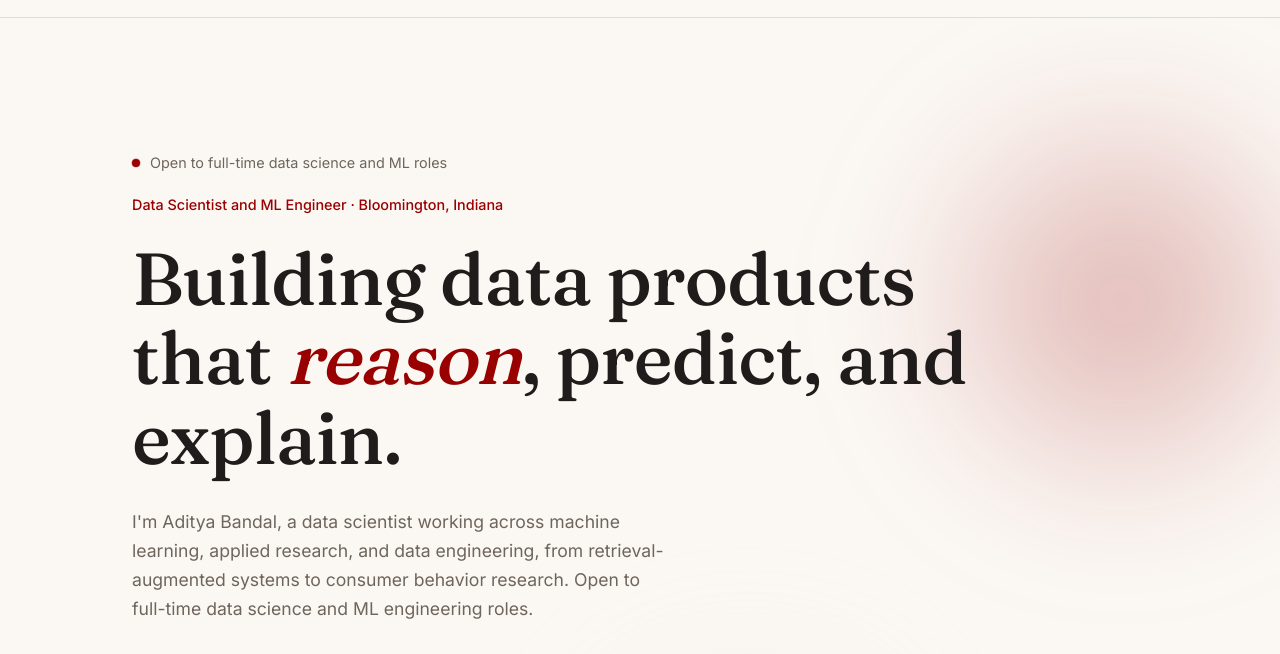
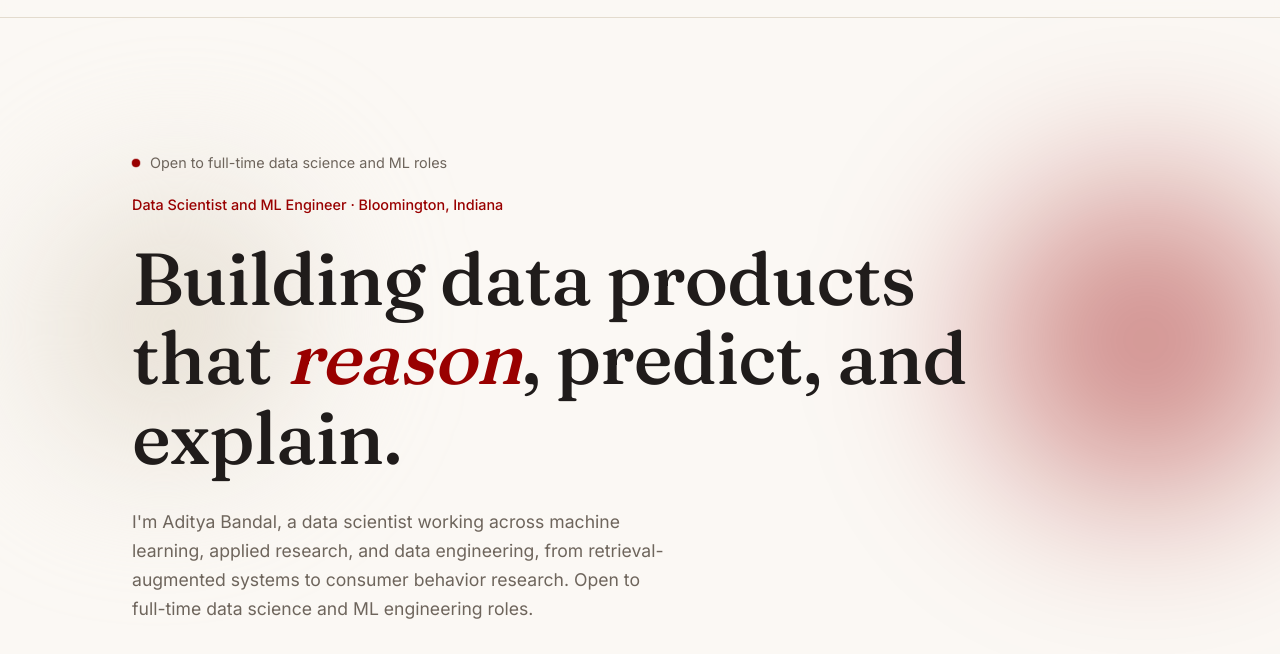
Before and after one commit to adityabandal21/adityabandal21.github.io, a plain HTML site: page index.html in a window 1280 px wide. Shown: the part 59-713 px from the top of the page. Drawn offline with Linux system fonts and the light colour scheme.

Commit message:
Make orbs float continuously and travel down the page on scroll
Co-Authored-By: Claude Sonnet 5.5 <noreply@anthropic.com>
Claude-Session: https://claude.ai/code/session_01TnYrDa8BBE4wExpkp9YYvK

```diff
--- a/index.html
+++ b/index.html
@@ -281,28 +281,33 @@
   nav { transition: box-shadow 0.3s ease; }
   nav.scrolled { box-shadow: 0 6px 24px rgba(32, 28, 27, 0.06); }
 
-  .hero { position: relative; overflow: hidden; }
+  .hero { position: relative; }
   .hero .wrap { position: relative; z-index: 1; }
+  section, footer { position: relative; z-index: 1; }
 
+  .orb-field { position: fixed; inset: 0; overflow: hidden; pointer-events: none; z-index: 0; }
   .orb {
-    position: absolute; border-radius: 50%;
-    filter: blur(70px); pointer-events: none; z-index: 0;
-    transform: translate(var(--px, 0px), var(--py, 0px));
-    transition: transform 0.9s cubic-bezier(0.2, 0.7, 0.2, 1);
+    position: absolute; left: 0; top: 0; border-radius: 50%;
+    filter: blur(70px); will-change: transform;
+    transform: translate3d(var(--x, 70vw), var(--y, 20vh), 0);
   }
   .orb-1 {
-    width: 460px; height: 460px; right: -90px; top: 40px;
-    background: radial-gradient(circle, rgba(153, 0, 0, 0.32), transparent 70%);
-    animation: drift 16s ease-in-out infinite alternate;
+    width: 460px; height: 460px; margin: -230px 0 0 -230px;
+    background: radial-gradient(circle, rgba(153, 0, 0, 0.34), transparent 70%);
   }
   .orb-2 {
-    width: 320px; height: 320px; right: 26%; bottom: -80px;
-    background: radial-gradient(circle, rgba(227, 219, 206, 0.9), transparent 70%);
-    animation: drift 20s ease-in-out infinite alternate-reverse;
+    width: 320px; height: 320px; margin: -160px 0 0 -160px;
+    background: radial-gradient(circle, rgba(227, 219, 206, 0.95), transparent 70%);
   }
-  @keyframes drift {
-    from { translate: 0 0; }
-    to   { translate: -50px 36px; }
+  .orb i {
+    position: absolute; inset: 0; border-radius: 50%; background: inherit;
+    animation: float 9s ease-in-out infinite alternate;
+  }
+  .orb-2 i { animation-duration: 13s; animation-direction: alternate-reverse; }
+  @keyframes float {
+    0%   { translate: -40px 20px;  scale: 0.92; }
+    50%  { translate: 30px -36px;  scale: 1.08; }
+    100% { translate: 50px 30px;   scale: 0.96; }
   }
 
   .scroll-cue {
@@ -341,12 +346,14 @@
   .project-card:hover .tag { border-color: var(--crimson); color: var(--crimson); }
 
   @media (prefers-reduced-motion: reduce) {
-    .orb, .scroll-cue::after, .avail .dot { animation: none; }
+    .orb i, .scroll-cue::after, .avail .dot { animation: none; }
     .js .reveal { opacity: 1; transform: none; transition: none; }
   }
 </style>
 </head>
 <body>
+
+<div class="orb-field" aria-hidden="true"><div class="orb orb-1"><i></i></div><div class="orb orb-2"><i></i></div></div>
 
 <nav>
   <div class="wrap">
@@ -370,8 +377,6 @@
 </nav>
 
 <header class="hero">
-  <div class="orb orb-1" aria-hidden="true"></div>
-  <div class="orb orb-2" aria-hidden="true"></div>
   <div class="wrap">
     <p class="avail"><span class="dot" aria-hidden="true"></span>Open to full-time data science and ML roles</p>
     <div class="hero-eyebrow">Data Scientist and ML Engineer · Bloomington, Indiana</div>
@@ -628,21 +633,48 @@
     window.addEventListener('scroll', onScroll, { passive: true });
     onScroll();
 
-    var hero = document.querySelector('.hero');
     var orbs = document.querySelectorAll('.orb');
+    var still = window.matchMedia('(prefers-reduced-motion: reduce)').matches;
     var fine = window.matchMedia('(pointer: fine)').matches;
-    var still = window.matchMedia('(prefers-reduced-motion: reduce)').matches;
-    if (hero && fine && !still) {
-      hero.addEventListener('mousemove', function (e) {
-        var r = hero.getBoundingClientRect();
-        var x = (e.clientX - r.left) / r.width - 0.5;
-        var y = (e.clientY - r.top) / r.height - 0.5;
-        orbs.forEach(function (orb, i) {
-          var k = (i + 1) * 30;
-          orb.style.setProperty('--px', (x * k) + 'px');
-          orb.style.setProperty('--py', (y * k) + 'px');
+    var mx = 0, my = 0;
+    var cur = [{x: 0, y: 0}, {x: 0, y: 0}];
+
+    function target(i, t) {
+      var w = window.innerWidth, vh = window.innerHeight;
+      var doc = Math.max(1, document.documentElement.scrollHeight - vh);
+      var p = Math.min(1, Math.max(0, window.scrollY / doc));
+      var a = i === 0 ? 0 : Math.PI;
+      var x = w * (0.5 + 0.38 * Math.cos(p * Math.PI * 3 + a));
+      var y = vh * (0.5 + 0.30 * Math.sin(p * Math.PI * 2 + a));
+      return { x: x + mx * (i + 1) * 28, y: y + my * (i + 1) * 28 };
+    }
+
+    if (still) {
+      orbs.forEach(function (o, i) {
+        var t0 = target(i, 0);
+        o.style.setProperty('--x', t0.x + 'px');
+        o.style.setProperty('--y', t0.y + 'px');
+      });
+    } else {
+      if (fine) {
+        window.addEventListener('mousemove', function (e) {
+          mx = e.clientX / window.innerWidth - 0.5;
+          my = e.clientY / window.innerHeight - 0.5;
         });
-      });
+      }
+      var first = true;
+      (function loop(t) {
+        orbs.forEach(function (o, i) {
+          var tg = target(i, t);
+          if (first) { cur[i].x = tg.x; cur[i].y = tg.y; }
+          cur[i].x += (tg.x - cur[i].x) * 0.045;
+          cur[i].y += (tg.y - cur[i].y) * 0.045;
+          o.style.setProperty('--x', cur[i].x.toFixed(1) + 'px');
+          o.style.setProperty('--y', cur[i].y.toFixed(1) + 'px');
+        });
+        first = false;
+        requestAnimationFrame(loop);
+      })(0);
     }
   })();
 </script>
```
